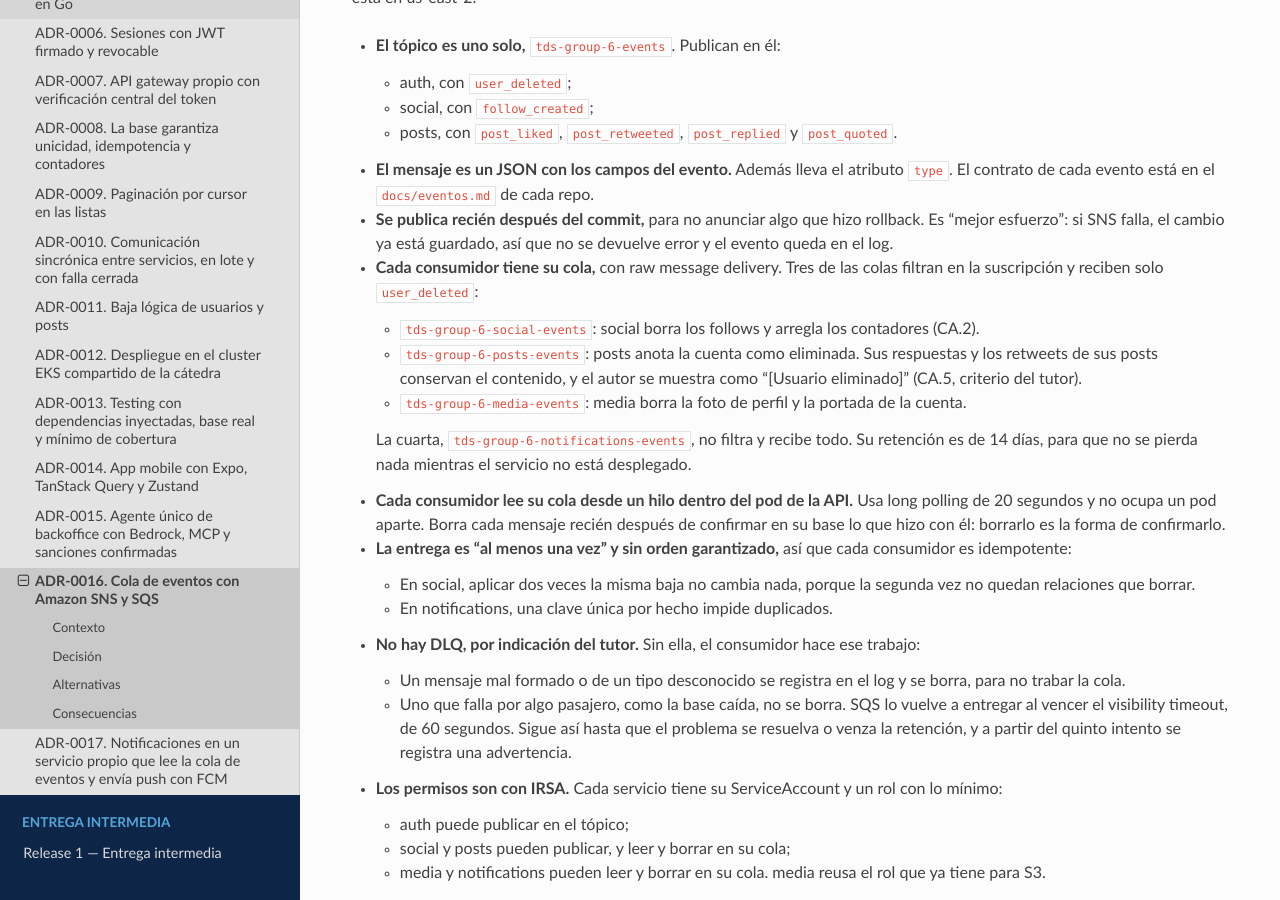
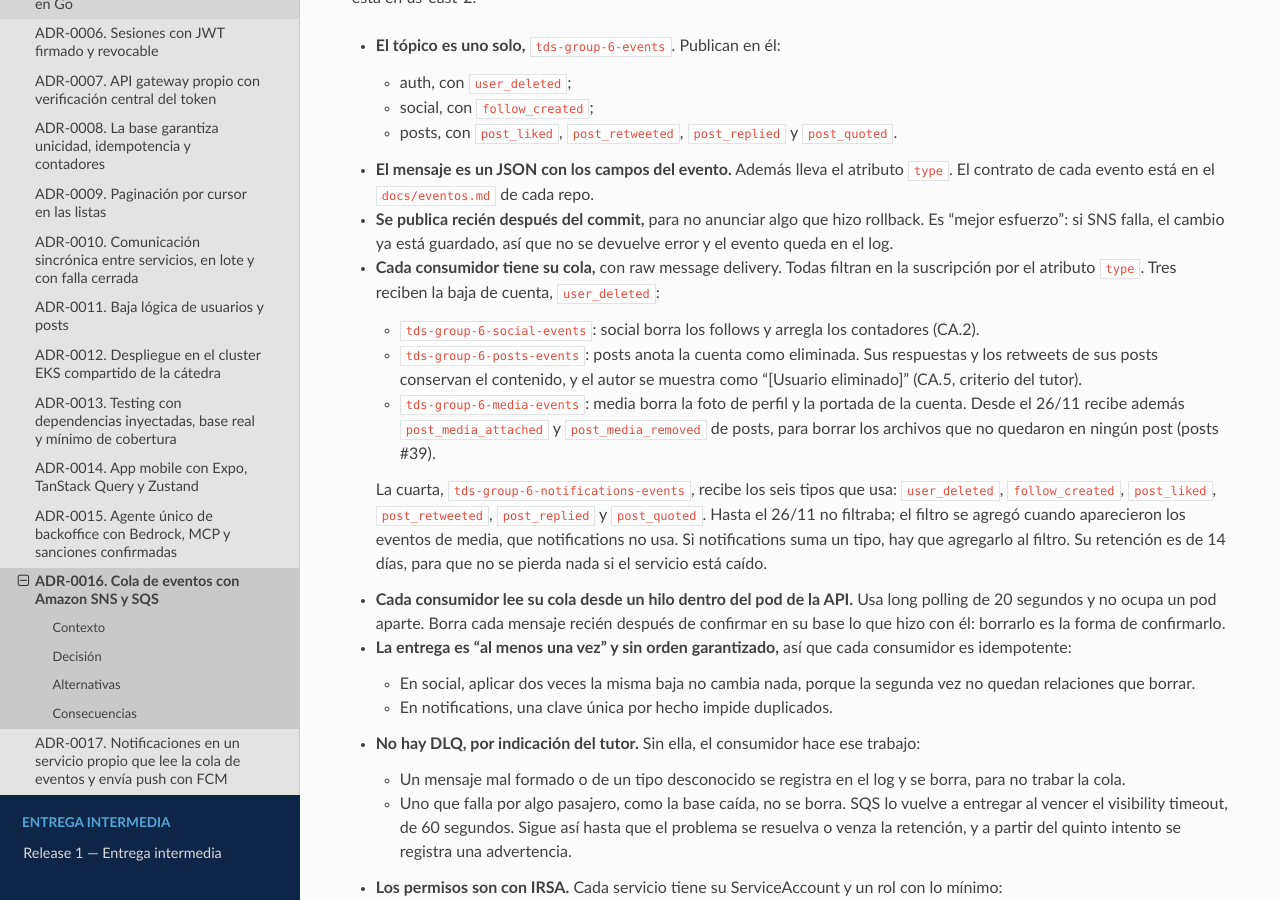
Before and after one commit to tds-g6-2s2026/udesa-x-docs, a Sphinx documentation site: the page built from docs/adr-0016.md, in a window 1280 px wide and 900 px high, scrolled down 863 px. Built offline with Sphinx 7.4.7 and the Read the Docs theme 3.1.0, drawn with Linux system fonts in a browser that asks for light colours.

Commit message:
docs: ADRs y cobertura al día con lo del 25 y el 26/11
- ADR-0016 y ADR-0017: la cola de notifications filtra sus seis tipos
  desde el 26/11, y la de media recibe además los avisos de posts.
- ADR-0006: actualización con los refresh tokens (auth #45 y #46).
- ADR-0013 y requisitos: la app exige 85% de cobertura en la CI
  (mobile-app #43), así que la fila de cobertura pasa a Cumplido.

```diff
--- a/docs/adr-0016.md
+++ b/docs/adr-0016.md
@@ -29,12 +29,12 @@ La cola es **un tópico de Amazon SNS y una cola de Amazon SQS por cada servicio
   - posts, con `post_liked`, `post_retweeted`, `post_replied` y `post_quoted`.
 - **El mensaje es un JSON con los campos del evento.** Además lleva el atributo `type`. El contrato de cada evento está en el `docs/eventos.md` de cada repo.
 - **Se publica recién después del commit,** para no anunciar algo que hizo rollback. Es "mejor esfuerzo": si SNS falla, el cambio ya está guardado, así que no se devuelve error y el evento queda en el log.
-- **Cada consumidor tiene su cola,** con raw message delivery. Tres de las colas filtran en la suscripción y reciben solo `user_deleted`:
+- **Cada consumidor tiene su cola,** con raw message delivery. Todas filtran en la suscripción por el atributo `type`. Tres reciben la baja de cuenta, `user_deleted`:
   - `tds-group-6-social-events`: social borra los follows y arregla los contadores (CA.2).
   - `tds-group-6-posts-events`: posts anota la cuenta como eliminada. Sus respuestas y los retweets de sus posts conservan el contenido, y el autor se muestra como "[Usuario eliminado]" (CA.5, criterio del tutor).
-  - `tds-group-6-media-events`: media borra la foto de perfil y la portada de la cuenta.
+  - `tds-group-6-media-events`: media borra la foto de perfil y la portada de la cuenta. Desde el 26/11 recibe además `post_media_attached` y `post_media_removed` de posts, para borrar los archivos que no quedaron en ningún post (posts #39).
 
-  La cuarta, `tds-group-6-notifications-events`, no filtra y recibe todo. Su retención es de 14 días, para que no se pierda nada mientras el servicio no está desplegado.
+  La cuarta, `tds-group-6-notifications-events`, recibe los seis tipos que usa: `user_deleted`, `follow_created`, `post_liked`, `post_retweeted`, `post_replied` y `post_quoted`. Hasta el 26/11 no filtraba; el filtro se agregó cuando aparecieron los eventos de media, que notifications no usa. Si notifications suma un tipo, hay que agregarlo al filtro. Su retención es de 14 días, para que no se pierda nada si el servicio está caído.
 - **Cada consumidor lee su cola desde un hilo dentro del pod de la API.** Usa long polling de 20 segundos y no ocupa un pod aparte. Borra cada mensaje recién después de confirmar en su base lo que hizo con él: borrarlo es la forma de confirmarlo.
 - **La entrega es "al menos una vez" y sin orden garantizado,** así que cada consumidor es idempotente:
   - En social, aplicar dos veces la misma baja no cambia nada, porque la segunda vez no quedan relaciones que borrar.
```
Also changed, not shown: docs/adr-0006.md (+1 -1 lines), docs/adr-0013.md (+1 -1 lines), docs/adr-0017.md (+1 -1 lines), docs/historias.md (+1 -1 lines), 1 other file.
